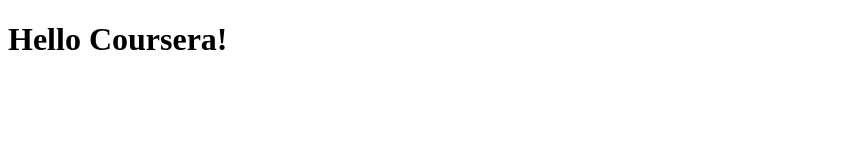
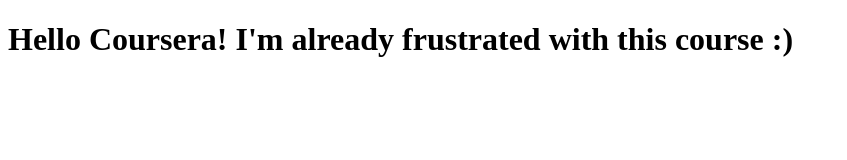
Before and after one commit to mmfin/courseraTest, a plain HTML site: page site/index.html in a window 1280 px wide. Shown: the whole page, without its empty margins (0-847 px from the left). Drawn offline with Linux system fonts and the light colour scheme.

Commit message:
Small Addition to our page content

```diff
--- a/site/index.html
+++ b/site/index.html
@@ -4,6 +4,6 @@
 	<title>Hello Coursera!</title>
 </head>
 <body>
-<h1>Hello Coursera!</h1>
+<h1>Hello Coursera! I'm already frustrated with this course :) </h1>
 </body>
 </html>
```
